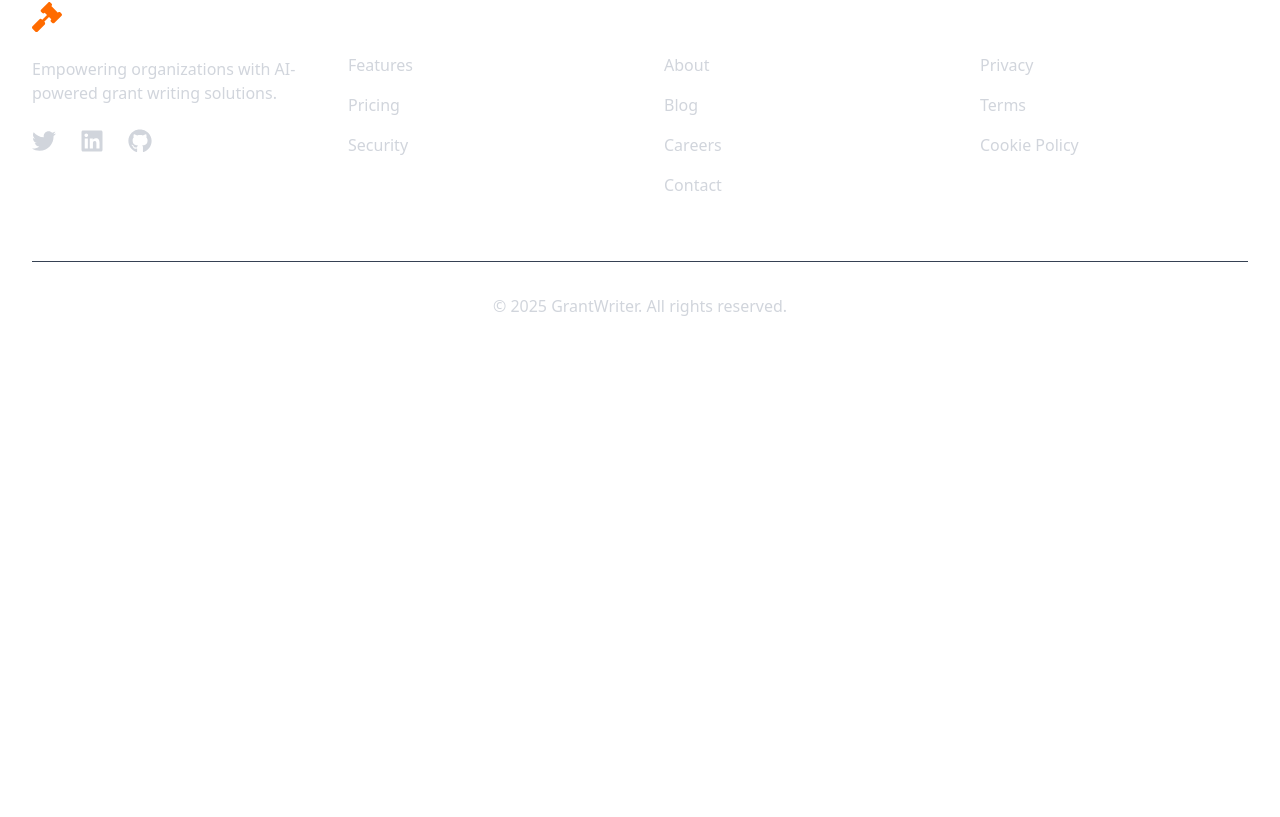
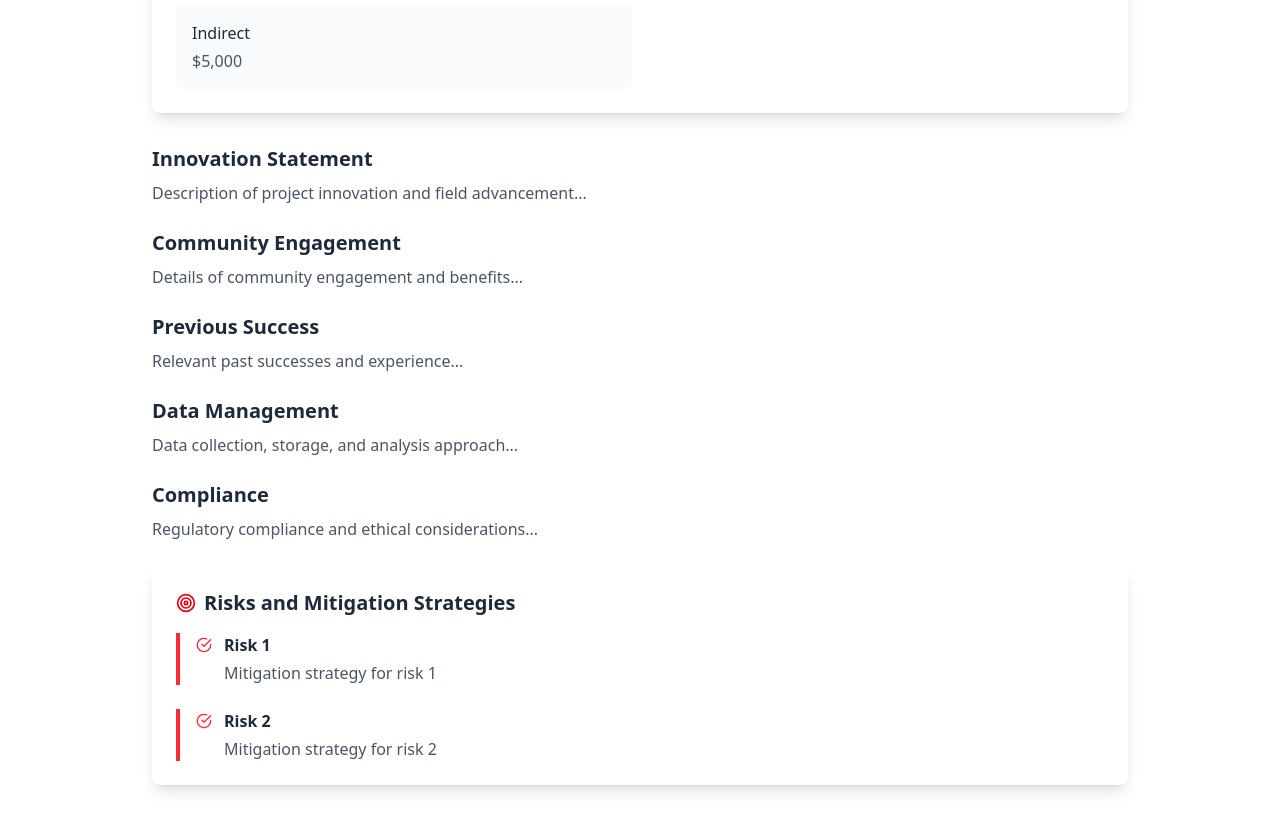
Before and after one commit to suryansh1440/AiGrantWriter, a React (Vite) app in the folder GrantWriter/: page /grant-display/1 in a window 1280 px wide. Shown: the part 1903-2720 px from the top of the page. Before the commit the page ends 2285 px from the top, so only its background shows below. Built offline with nearby package versions, Linux system fonts and the light colour scheme.

Commit message:
edit api and data

```diff
--- a/GrantWriter/src/pages/GrantDisplayPage.jsx
+++ b/GrantWriter/src/pages/GrantDisplayPage.jsx
@@ -34,22 +34,106 @@ const GrantDisplayPage = () => {
       personnel: "$20,000",
       equipment: "$15,000",
       materials: "$10,000",
-      other: "$5,000"
-    }
+      travel: "$5,000",
+      contractual: "$8,000",
+      other: "$2,000",
+      indirect: "$5,000"
+    },
+    risks: [
+      {
+        risk: "Risk 1",
+        mitigation: "Mitigation strategy for risk 1"
+      },
+      {
+        risk: "Risk 2",
+        mitigation: "Mitigation strategy for risk 2"
+      }
+    ],
+    innovationStatement: "Description of project innovation and field advancement...",
+    communityEngagement: "Details of community engagement and benefits...",
+    previousSuccess: "Relevant past successes and experience...",
+    dataManagement: "Data collection, storage, and analysis approach...",
+    compliance: "Regulatory compliance and ethical considerations..."
   });
 
   useEffect(() => {
-    // Load grant data from localStorage
     const savedGrant = localStorage.getItem('currentGrantProposal');
     if (savedGrant) {
       try {
         const parsedGrant = JSON.parse(savedGrant);
-        // Transform the AI-generated data to match our display format
+
+        // Parse budget breakdown if it exists
+        let budgetBreakdown = {
+          personnel: "To be determined",
+          equipment: "To be determined",
+          materials: "To be determined",
+          travel: "To be determined",
+          contractual: "To be determined",
+          other: "To be determined",
+          indirect: "To be determined"
+        };
+
+        if (parsedGrant.budgetBreakdown) {
+          try {
+            const parsedBudget = typeof parsedGrant.budgetBreakdown === 'string'
+              ? JSON.parse(parsedGrant.budgetBreakdown)
+              : parsedGrant.budgetBreakdown;
+
+            budgetBreakdown = {
+              personnel: parsedBudget.personnel || "To be determined",
+              equipment: parsedBudget.equipment || "To be determined",
+              materials: parsedBudget.materials || "To be determined",
+              travel: parsedBudget.travel || "To be determined",
+              contractual: parsedBudget.contractual || "To be determined",
+              other: parsedBudget.other || "To be determined",
+              indirect: parsedBudget.indirect || "To be determined"
+            };
+          } catch (e) {
+            console.log('Budget parsing error:', e);
+          }
+        }
+
+        // Format amount with proper currency formatting
+        const formatAmount = (amount) => {
+          if (!amount) return "$0";
+          // Remove any existing currency symbols and commas
+          const numericAmount = parseFloat(amount.replace(/[^0-9.-]+/g, ""));
+          return new Intl.NumberFormat('en-US', {
+            style: 'currency',
+            currency: 'USD',
+            minimumFractionDigits: 0,
+            maximumFractionDigits: 0
+          }).format(numericAmount);
+        };
+
+        // Format date if it exists
+        const formatDate = (dateString) => {
+          if (!dateString) return "Not specified";
+          try {
+            const date = new Date(dateString);
+            return date.toLocaleDateString('en-US', {
+              year: 'numeric',
+              month: 'long',
+              day: 'numeric'
+            });
+          } catch (e) {
+            return dateString;
+          }
+        };
+
+        // Parse risks as objects if they exist
+        const parsedRisks = parsedGrant.risks?.map(risk => {
+          if (typeof risk === 'object' && risk !== null) {
+            return risk;
+          }
+          return { risk: risk, mitigation: '' };
+        }) || [];
+
         setGrantData({
           title: parsedGrant.projectTitle || "Grant Proposal",
           organization: parsedGrant.organizationName || "",
-          amount: parsedGrant.amount || "$0",
-          deadline: parsedGrant.deadline || "",
+          amount: formatAmount(parsedGrant.amount),
+          deadline: formatDate(parsedGrant.deadline),
           description: parsedGrant.projectDescription || "",
           executiveSummary: parsedGrant.executiveSummary || "",
           objectives: parsedGrant.objectives || [],
@@ -62,34 +146,28 @@ const GrantDisplayPage = () => {
           teamQualifications: parsedGrant.teamQualifications || "",
           partnerships: parsedGrant.partnerships || "",
           impactStatement: parsedGrant.impactStatement || "",
-          budget: {
-            personnel: "To be determined",
-            equipment: "To be determined",
-            materials: "To be determined",
-            other: "To be determined"
-          }
+          budget: budgetBreakdown,
+          risks: parsedRisks,
+          innovationStatement: parsedGrant.innovationStatement || "",
+          communityEngagement: parsedGrant.communityEngagement || "",
+          previousSuccess: parsedGrant.previousSuccess || "",
+          dataManagement: parsedGrant.dataManagement || "",
+          compliance: parsedGrant.compliance || ""
         });
       } catch (error) {
         console.error('Error parsing grant data:', error);
-        // If there's an error, redirect back to home
         navigate('/');
       }
     }
   }, [navigate]);
 
-  const handleEdit = () => {
-    setIsEditing(true);
-  };
-
+  const handleEdit = () => setIsEditing(true);
   const handleSave = () => {
     setIsEditing(false);
-    // Save the updated grant data back to localStorage
     localStorage.setItem('currentGrantProposal', JSON.stringify(grantData));
   };
-
   const handleCancel = () => {
     setIsEditing(false);
-    // Reload the original data from localStorage
     const savedGrant = localStorage.getItem('currentGrantProposal');
     if (savedGrant) {
       const parsedGrant = JSON.parse(savedGrant);
@@ -114,15 +192,32 @@ const GrantDisplayPage = () => {
           personnel: "To be determined",
           equipment: "To be determined",
           materials: "To be determined",
-          other: "To be determined"
-        }
+          travel: "To be determined",
+          contractual: "To be determined",
+          other: "To be determined",
+          indirect: "To be determined"
+        },
+        risks: [
+          {
+            risk: "Risk 1",
+            mitigation: "Mitigation strategy for risk 1"
+          },
+          {
+            risk: "Risk 2",
+            mitigation: "Mitigation strategy for risk 2"
+          }
+        ],
+        innovationStatement: "",
+        communityEngagement: "",
+        previousSuccess: "",
+        dataManagement: "",
+        compliance: ""
       });
     }
   };
 
   const handleDownload = () => {
     try {
-      // Create and trigger the PDF generation
       <GrantPDF grantData={grantData} />;
     } catch (error) {
       console.error('Error generating PDF:', error);
@@ -196,6 +291,76 @@ const GrantDisplayPage = () => {
             <div key={index} className="border-l-4 border-blue-500 pl-4">
               <h3 className="font-semibold text-gray-800 mb-2">{phase}</h3>
               <p className="text-gray-600">{description}</p>
+            </div>
+          ))}
+        </div>
+      )}
+    </div>
+  );
+
+  const renderRisks = () => (
+    <div className="bg-white rounded-lg shadow-lg p-6">
+      <h2 className="text-xl font-semibold text-gray-800 mb-4 flex items-center">
+        <FiTarget className="mr-2 text-red-600" />
+        Risks and Mitigation Strategies
+      </h2>
+      {isEditing ? (
+        <div className="space-y-6">
+          {grantData.risks.map((riskItem, index) => (
+            <div key={index} className="space-y-2">
+              <input
+                type="text"
+                value={riskItem.risk || ''}
+                onChange={(e) => {
+                  const newRisks = [...grantData.risks];
+                  newRisks[index] = {
+                    ...newRisks[index],
+                    risk: e.target.value
+                  };
+                  setGrantData({ ...grantData, risks: newRisks });
+                }}
+                placeholder="Risk"
+                className="w-full p-3 border rounded-lg focus:ring-2 focus:ring-blue-500 focus:border-transparent"
+              />
+              <textarea
+                value={riskItem.mitigation || ''}
+                onChange={(e) => {
+                  const newRisks = [...grantData.risks];
+                  newRisks[index] = {
+                    ...newRisks[index],
+                    mitigation: e.target.value
+                  };
+                  setGrantData({ ...grantData, risks: newRisks });
+                }}
+                placeholder="Mitigation Strategy"
+                className="w-full p-3 border rounded-lg focus:ring-2 focus:ring-blue-500 focus:border-transparent"
+                rows="2"
+              />
+            </div>
+          ))}
+          <button
+            onClick={() => {
+              setGrantData({
+                ...grantData,
+                risks: [...grantData.risks, { risk: '', mitigation: '' }]
+              });
+            }}
+            className="mt-4 px-4 py-2 bg-blue-600 text-white rounded-lg hover:bg-blue-700 transition-colors"
+          >
+            Add Risk
+          </button>
+        </div>
+      ) : (
+        <div className="space-y-6">
+          {grantData.risks.map((riskItem, index) => (
+            <div key={index} className="border-l-4 border-red-500 pl-4">
+              <div className="flex items-start space-x-3">
+                <FiCheckCircle className="text-red-500 mt-1" />
+                <div>
+                  <h3 className="font-semibold text-gray-800">{riskItem.risk}</h3>
+                  <p className="text-gray-600 mt-1">{riskItem.mitigation}</p>
+                </div>
+              </div>
             </div>
           ))}
         </div>
@@ -413,6 +578,54 @@ const GrantDisplayPage = () => {
             ))}
           </div>
         </div>
+
+        {/* Innovation Statement */}
+        {renderEditableField(
+          "Innovation Statement",
+          grantData.innovationStatement,
+          (e) => setGrantData({ ...grantData, innovationStatement: e.target.value }),
+          "text",
+          true
+        )}
+
+        {/* Community Engagement */}
+        {renderEditableField(
+          "Community Engagement",
+          grantData.communityEngagement,
+          (e) => setGrantData({ ...grantData, communityEngagement: e.target.value }),
+          "text",
+          true
+        )}
+
+        {/* Previous Success */}
+        {renderEditableField(
+          "Previous Success",
+          grantData.previousSuccess,
+          (e) => setGrantData({ ...grantData, previousSuccess: e.target.value }),
+          "text",
+          true
+        )}
+
+        {/* Data Management */}
+        {renderEditableField(
+          "Data Management",
+          grantData.dataManagement,
+          (e) => setGrantData({ ...grantData, dataManagement: e.target.value }),
+          "text",
+          true
+        )}
+
+        {/* Compliance */}
+        {renderEditableField(
+          "Compliance",
+          grantData.compliance,
+          (e) => setGrantData({ ...grantData, compliance: e.target.value }),
+          "text",
+          true
+        )}
+
+        {/* Risks */}
+        {renderRisks()}
       </div>
     </div>
   );
--- a/GrantWriter/src/pages/Home.jsx
+++ b/GrantWriter/src/pages/Home.jsx
@@ -34,31 +34,64 @@ const Home = () => {
       const genAI = new GoogleGenerativeAI(import.meta.env.VITE_GEMINI_KEY);
       const model = genAI.getGenerativeModel({ model: "gemini-1.5-flash" });
 
-      const prompt = `Generate a detailed grant proposal based on the following information:
+      const prompt = `As an expert grant writer, generate a comprehensive and professional grant proposal based on the following information:
+
 Organization: ${formData.organization}
 Grant Type: ${formData.grantType}
-Amount: ${formData.amount}
+Amount Requested: ${formData.amount}
 Deadline: ${formData.deadline}
 Project Description: ${formData.description}
 
-Please provide a comprehensive grant proposal in JSON format with the following structure:
+Please provide a detailed grant proposal in JSON format with the following structure. Make all content specific, detailed, and professionally written:
+
 {
   "organizationName": "Organization name",
-  "projectTitle": "Project title",
-  "executiveSummary": "Brief summary of the project",
-  "projectDescription": "Detailed project description",
-  "objectives": ["List of specific objectives"],
-  "methodology": "Project methodology and approach",
-  "timeline": "Project timeline and milestones",
-  "budgetBreakdown": "Detailed budget breakdown",
-  "evaluationPlan": "Project evaluation and success metrics",
-  "sustainability": "Project sustainability plan",
-  "teamQualifications": "Team qualifications and experience",
-  "partnerships": "Key partnerships and collaborations",
-  "impactStatement": "Expected impact and outcomes"
+  "projectTitle": "Create a compelling title that reflects the project's goals",
+  "amount": "Format the requested amount with proper currency notation",
+  "deadline": "Format the deadline as a proper date",
+  "executiveSummary": "Write a compelling 2-3 paragraph executive summary that highlights the project's significance, goals, and expected impact",
+  "projectDescription": "Expand the provided description into a detailed 3-4 paragraph explanation of the project, its necessity, and its implementation",
+  "objectives": [
+    "List 4-6 specific, measurable, achievable, relevant, and time-bound (SMART) objectives"
+  ],
+  "methodology": "Provide a detailed 2-3 paragraph description of the project's implementation methodology, including specific steps, approaches, and tools",
+  "timeline": {
+    "Phase 1 (Months X-Y)": "Detailed description of phase activities and milestones",
+    "Phase 2 (Months X-Y)": "Detailed description of phase activities and milestones",
+    "Phase 3 (Months X-Y)": "Detailed description of phase activities and milestones"
+  },
+  "budgetBreakdown": {
+    "personnel": "Detailed cost with justification",
+    "equipment": "Detailed cost with justification",
+    "materials": "Detailed cost with justification",
+    "travel": "Detailed cost with justification",
+    "contractual": "Detailed cost with justification",
+    "other": "Detailed cost with justification",
+    "indirect": "Detailed cost with justification"
+  },
+  "evaluationPlan": "Describe specific metrics, methods, and tools that will be used to measure project success and impact",
+  "sustainability": "Explain how the project will be sustained beyond the grant period, including future funding sources and long-term impact",
+  "teamQualifications": "Provide detailed information about key team members, their qualifications, and their roles in the project",
+  "partnerships": "List and describe key partnerships and collaborations, including their roles and contributions",
+  "impactStatement": "Write a compelling statement about the project's expected outcomes and its broader impact on the community or field",
+  "risks": [
+    "List potential risks and mitigation strategies"
+  ],
+  "innovationStatement": "Describe what makes this project innovative and how it advances the field",
+  "communityEngagement": "Explain how the project will engage with and benefit the community",
+  "previousSuccess": "Highlight relevant past successes and experience that support this proposal",
+  "dataManagement": "Describe how project data will be collected, stored, and analyzed",
+  "compliance": "Address relevant regulatory compliance and ethical considerations"
 }
 
-Make the proposal compelling, professional, and aligned with best practices for grant writing.`;
+Ensure all content is:
+1. Specific and detailed
+2. Professional and well-written
+3. Aligned with grant writing best practices
+4. Realistic and achievable
+5. Compelling to potential funders
+
+Make the proposal compelling, professional, and aligned with best practices for grant writing. Use concrete examples, specific metrics, and clear language.`;
 
       const result = await model.generateContent(prompt);
       const response = await result.response;
@@ -71,7 +104,7 @@ Make the proposal compelling, professional, and aligned with best practices for
       // Store the grant proposal in localStorage for the display page
       localStorage.setItem('currentGrantProposal', JSON.stringify(grantProposal));
 
-      // Navigate to the grant display page with a temporary ID
+      // Navigate to the grant display page
       navigate('/grant-display/temp');
     } catch (err) {
       setError('Failed to generate grant proposal. Please try again.');
```
